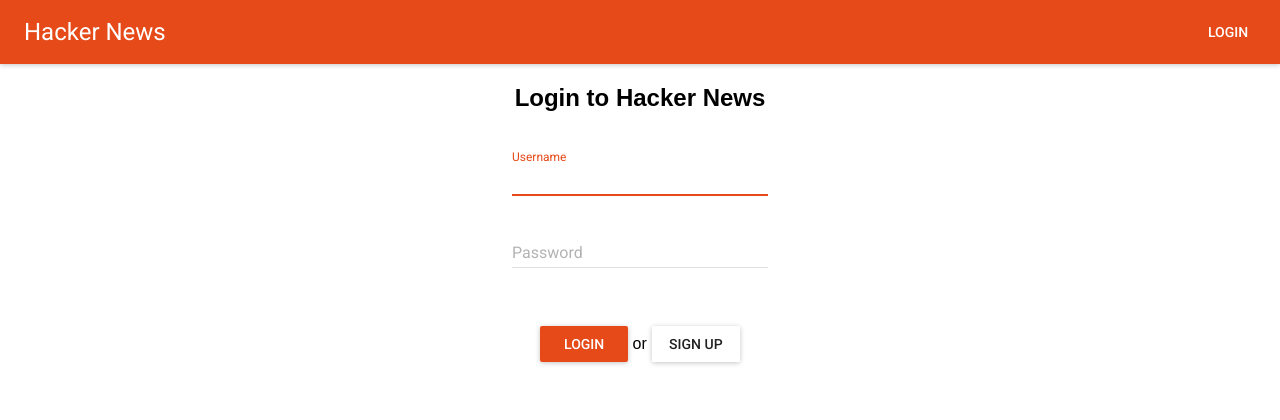
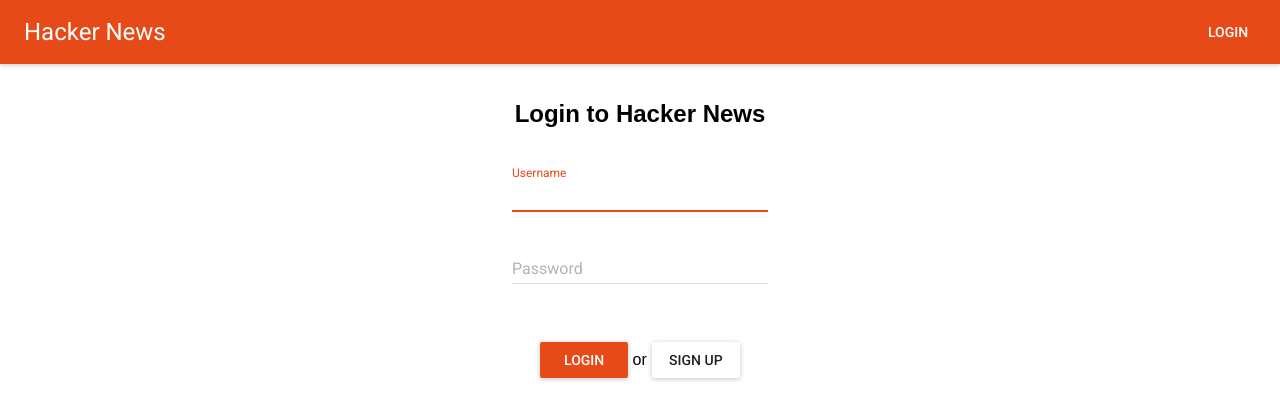
Before and after one commit to RPaez09/web-scraper, a React (Create React App) app in the folder client/: page /login in a window 1280 px wide. Shown: the top 420 px of the page. Built offline with nearby package versions, Linux system fonts and the light colour scheme; no server answers.

Commit message:
navbar is now sticky

```diff
--- a/client/src/components/Navbar/NavBar.js
+++ b/client/src/components/Navbar/NavBar.js
@@ -5,6 +5,10 @@ import { Link } from 'react-router-dom';
 
 import AppBar from 'material-ui/AppBar';
 import FlatButton from 'material-ui/FlatButton';
+
+const NavbarStyles = {
+    position: "fixed"
+}
 
 const TitleStyles = {
     cursor: "pointer",
@@ -22,6 +26,7 @@ const Navbar = ( { history } ) => {
         <AppBar
             title={<span> Hacker News</span>}
             showMenuIconButton={false}
+            style={NavbarStyles}
             titleStyle={TitleStyles}
             onTitleClick={() => history.push('/')}
             iconElementRight={<Link to="/login"><FlatButton label="Login" style={LoginStyles} /></Link>} />
--- a/client/src/components/main.js
+++ b/client/src/components/main.js
@@ -6,10 +6,14 @@ import Login from './Login/Login';
 import Signup from './Signup/Signup';
 import ArticleDetail from './ArticleDetail/ArticleDetail';
 
+const mainStyles = {
+    paddingTop: '80px'
+}
+
 export default class Main extends Component {
     render(){
         return (
-            <main>
+            <main style={mainStyles}>
                 <Switch>
                     <Route exact path="/" component={Home}/>
 
```
